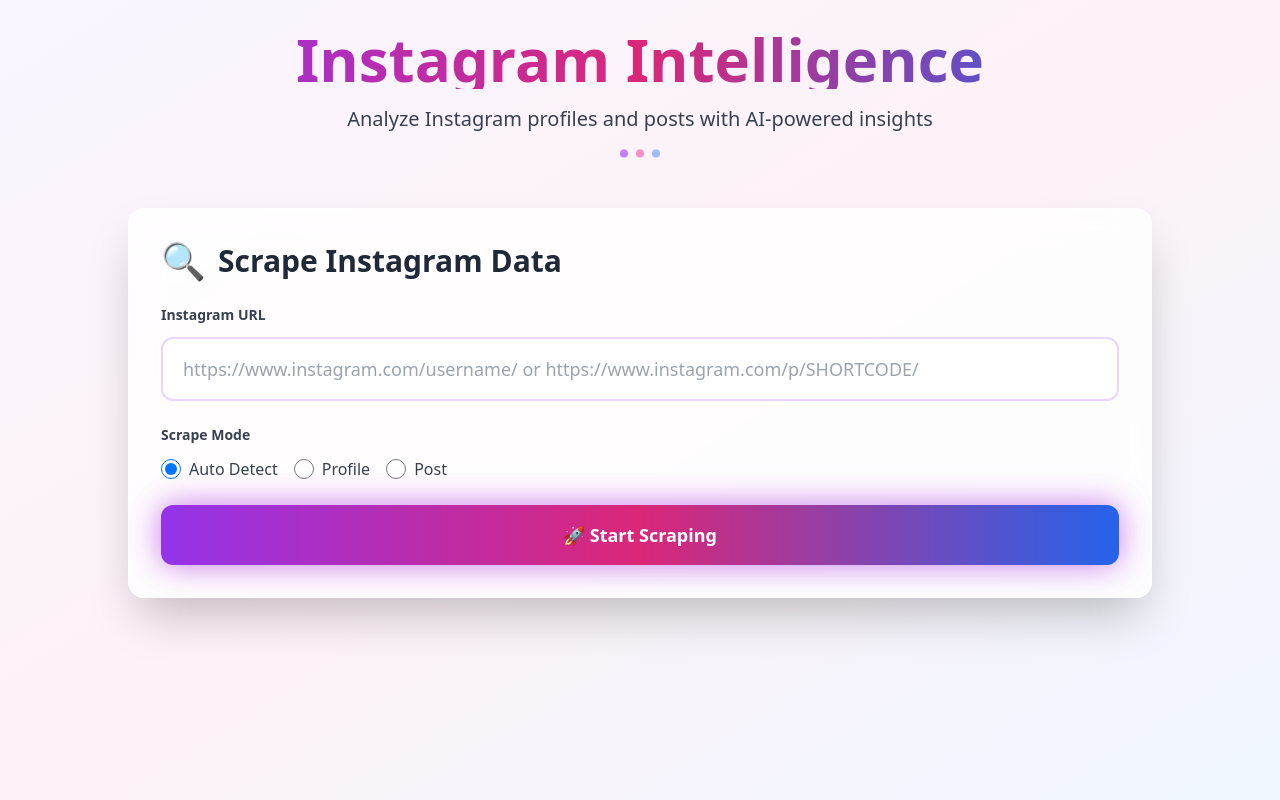
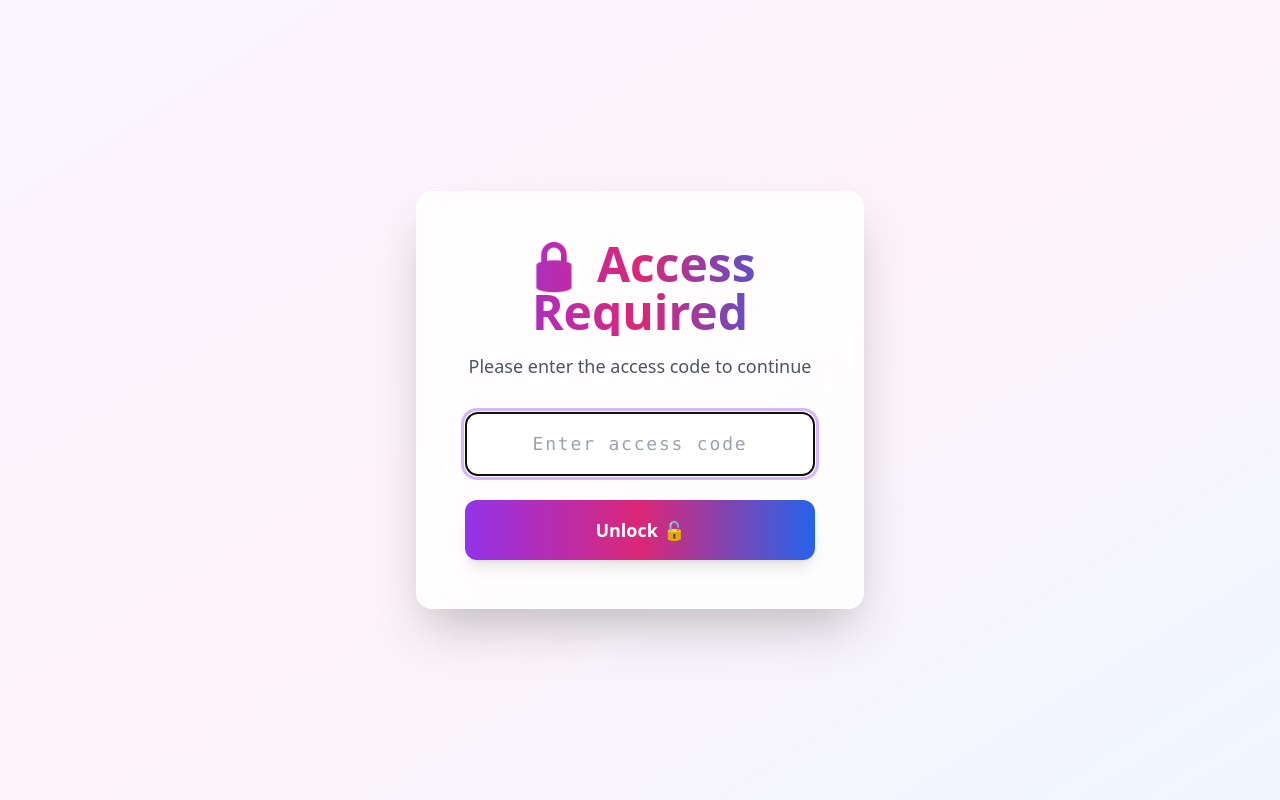
Before and after one commit to mattrtaylor71/instaScrape, a Next.js app: page / in a window 1280 px wide. Built offline with nearby package versions, Linux system fonts and the light colour scheme.

Commit message:
Add access code protection and Apify credits tracking

```diff
--- /dev/null
+++ b/app/api/credits/route.ts
@@ -0,0 +1,18 @@
+import { NextRequest, NextResponse } from 'next/server';
+import { getApifyCredits } from '@/lib/apifyCredits';
+
+export async function GET(request: NextRequest) {
+  try {
+    const credits = await getApifyCredits();
+    return NextResponse.json({ credits });
+  } catch (error: any) {
+    console.error('Error getting credits:', error);
+    return NextResponse.json(
+      {
+        credits: 0,
+        error: error.message || 'Failed to fetch credits'
+      },
+      { status: 500 }
+    );
+  }
+}
--- a/app/page.tsx
+++ b/app/page.tsx
@@ -1,6 +1,7 @@
 'use client';
 
 import { useState, useEffect } from 'react';
+import AccessGate from '@/components/AccessGate';
 import type {
   ScrapeResponse,
   ScrapedProfileResult,
@@ -10,6 +11,8 @@
 } from '@/types/instagram';
 
 export default function Home() {
+  const [hasAccess, setHasAccess] = useState(false);
+  const [credits, setCredits] = useState<number | null>(null);
   const [url, setUrl] = useState('');
   const [mode, setMode] = useState<ScrapeMode>('auto');
   const [isScraping, setIsScraping] = useState(false);
@@ -23,6 +26,39 @@
   const [aiAnswer, setAiAnswer] = useState<string | null>(null);
   const [askError, setAskError] = useState<string | null>(null);
   const [conversationHistory, setConversationHistory] = useState<ConversationMessage[]>([]);
+
+  // Check access from localStorage
+  useEffect(() => {
+    const storedAccess = localStorage.getItem('hasAccess');
+    if (storedAccess === 'true') {
+      setHasAccess(true);
+    }
+  }, []);
+
+  // Fetch credits when access is granted
+  useEffect(() => {
+    if (hasAccess) {
+      fetchCredits();
+    }
+  }, [hasAccess]);
+
+  // Fetch credits from API
+  const fetchCredits = async () => {
+    try {
+      const response = await fetch('/api/credits');
+      const data = await response.json();
+      if (data.credits !== undefined) {
+        setCredits(data.credits);
+      }
+    } catch (error) {
+      console.error('Failed to fetch credits:', error);
+    }
+  };
+
+  const handleAccessGranted = () => {
+    setHasAccess(true);
+    localStorage.setItem('hasAccess', 'true');
+  };
 
   // Simulate loading progress during scraping
   useEffect(() => {
@@ -93,6 +129,8 @@
       setTimeout(() => {
         setScrapedData(data);
         setIsScraping(false);
+        // Update credits after scraping
+        fetchCredits();
       }, 500);
     } catch (error: any) {
       setScrapeError(error.message || 'An error occurred while scraping');
@@ -156,6 +194,8 @@
       ]);
 
       setQuestion('');
+      // Update credits after AI request (might use some)
+      fetchCredits();
     } catch (error: any) {
       setAskError(error.message || 'An error occurred while asking');
       console.error('Ask error:', error);
@@ -174,14 +214,26 @@
     }
   };
 
+  // Show access gate if no access
+  if (!hasAccess) {
+    return <AccessGate onAccessGranted={handleAccessGranted} />;
+  }
+
   return (
     <div className="min-h-screen py-8 px-4">
       <div className="max-w-5xl mx-auto">
-        {/* Header */}
+        {/* Header with Credits */}
         <div className="text-center mb-12 animate-float">
-          <h1 className="text-6xl font-extrabold mb-4 gradient-text">
-            Instagram Intelligence
-          </h1>
+          <div className="flex items-center justify-center gap-4 mb-4">
+            <h1 className="text-6xl font-extrabold gradient-text">
+              Instagram Intelligence
+            </h1>
+            {credits !== null && (
+              <div className="bg-gradient-to-r from-green-500 to-emerald-600 text-white px-6 py-3 rounded-xl font-bold text-lg shadow-lg animate-pulse-glow">
+                💰 {credits.toLocaleString()} Credits
+              </div>
+            )}
+          </div>
           <p className="text-xl text-gray-700 font-medium">
             Analyze Instagram profiles and posts with AI-powered insights
           </p>
--- /dev/null
+++ b/components/AccessGate.tsx
@@ -0,0 +1,70 @@
+'use client';
+
+import { useState } from 'react';
+
+const ACCESS_CODE = '1234';
+
+interface AccessGateProps {
+  onAccessGranted: () => void;
+}
+
+export default function AccessGate({ onAccessGranted }: AccessGateProps) {
+  const [code, setCode] = useState('');
+  const [error, setError] = useState('');
+
+  const handleSubmit = (e: React.FormEvent) => {
+    e.preventDefault();
+    if (code === ACCESS_CODE) {
+      onAccessGranted();
+      setError('');
+    } else {
+      setError('Incorrect access code');
+      setCode('');
+    }
+  };
+
+  return (
+    <div className="min-h-screen flex items-center justify-center bg-gradient-to-br from-purple-50 via-pink-50 to-blue-50">
+      <div className="glass rounded-2xl shadow-2xl p-12 max-w-md w-full border-2 border-white/30">
+        <div className="text-center mb-8">
+          <h1 className="text-5xl font-extrabold mb-4 gradient-text">
+            🔒 Access Required
+          </h1>
+          <p className="text-gray-600 text-lg">
+            Please enter the access code to continue
+          </p>
+        </div>
+
+        <form onSubmit={handleSubmit} className="space-y-6">
+          <div>
+            <input
+              type="password"
+              value={code}
+              onChange={(e) => {
+                setCode(e.target.value);
+                setError('');
+              }}
+              placeholder="Enter access code"
+              className="w-full px-5 py-4 border-2 border-purple-200 rounded-xl focus:ring-4 focus:ring-purple-300 focus:border-purple-500 transition-all text-lg bg-white/90 text-center font-mono text-2xl tracking-widest"
+              autoFocus
+              maxLength={4}
+            />
+          </div>
+
+          {error && (
+            <div className="bg-red-50 border-2 border-red-200 text-red-700 px-5 py-4 rounded-xl font-medium text-center">
+              ⚠️ {error}
+            </div>
+          )}
+
+          <button
+            type="submit"
+            className="w-full bg-gradient-to-r from-purple-600 via-pink-600 to-blue-600 text-white py-4 px-6 rounded-xl font-bold text-lg hover:from-purple-700 hover:via-pink-700 hover:to-blue-700 transition-all transform hover:scale-[1.02] active:scale-[0.98] shadow-lg hover:shadow-xl"
+          >
+            Unlock 🔓
+          </button>
+        </form>
+      </div>
+    </div>
+  );
+}
--- a/lib/apifyClient.ts
+++ b/lib/apifyClient.ts
@@ -17,7 +17,7 @@
   const token = process.env.APIFY_TOKEN;
   if (!token) {
     throw new Error(
-      'APIFY_TOKEN environment variable is not set. Please set it in your .env.local file.'
+      'APIFY_TOKEN environment variable is not set. Please set it in your environment variables (AWS Amplify: App settings > Environment variables, or locally in .env.local file).'
     );
   }
 
--- /dev/null
+++ b/lib/apifyCredits.ts
@@ -0,0 +1,57 @@
+import { getApifyClient } from './apifyClient';
+
+/**
+ * Get Apify account balance and convert to credits.
+ * Credits = balance (in dollars) * 100, without dollar sign.
+ */
+export async function getApifyCredits(): Promise<number> {
+  try {
+    const client = getApifyClient();
+
+    // Get user info which includes account balance
+    const user = await client.user().get();
+
+    // Apify user object may have different balance fields
+    // Common fields: usdBalance, balance, accountBalance, or monthlyUsageLimit
+    let balance: number = 0;
+
+    // Try to get balance from various possible fields
+    const userAny = user as any;
+    const balanceValue = userAny.usdBalance ??
+                        userAny.balance ??
+                        userAny.accountBalance ??
+                        userAny.monthlyUsageLimit ??
+                        userAny.usdMonthlyUsageLimit ??
+                        0;
+
+    // Convert to number if it's a string (e.g., "$10.50" -> 10.50)
+    if (typeof balanceValue === 'string') {
+      balance = parseFloat(balanceValue.replace(/[^0-9.]/g, '')) || 0;
+    } else if (typeof balanceValue === 'number') {
+      balance = balanceValue;
+    }
+
+    // If balance is 0 or negative, try to get from usage limits or other fields
+    if (balance <= 0) {
+      // Some accounts might show remaining usage limit
+      const remaining = userAny.remainingUsageLimit ?? userAny.usdRemainingUsageLimit ?? 0;
+      if (remaining > 0) {
+        balance = typeof remaining === 'string'
+          ? parseFloat(remaining.replace(/[^0-9.]/g, '')) || 0
+          : remaining;
+      }
+    }
+
+    // Convert to credits: multiply by 100 and round to integer
+    const credits = Math.floor(balance * 100);
+
+    console.log('Apify user data:', JSON.stringify(user, null, 2));
+    console.log('Calculated credits:', credits, 'from balance:', balance);
+
+    return credits;
+  } catch (error: any) {
+    console.error('Error fetching Apify credits:', error);
+    // Return 0 if we can't fetch
+    return 0;
+  }
+}
```
